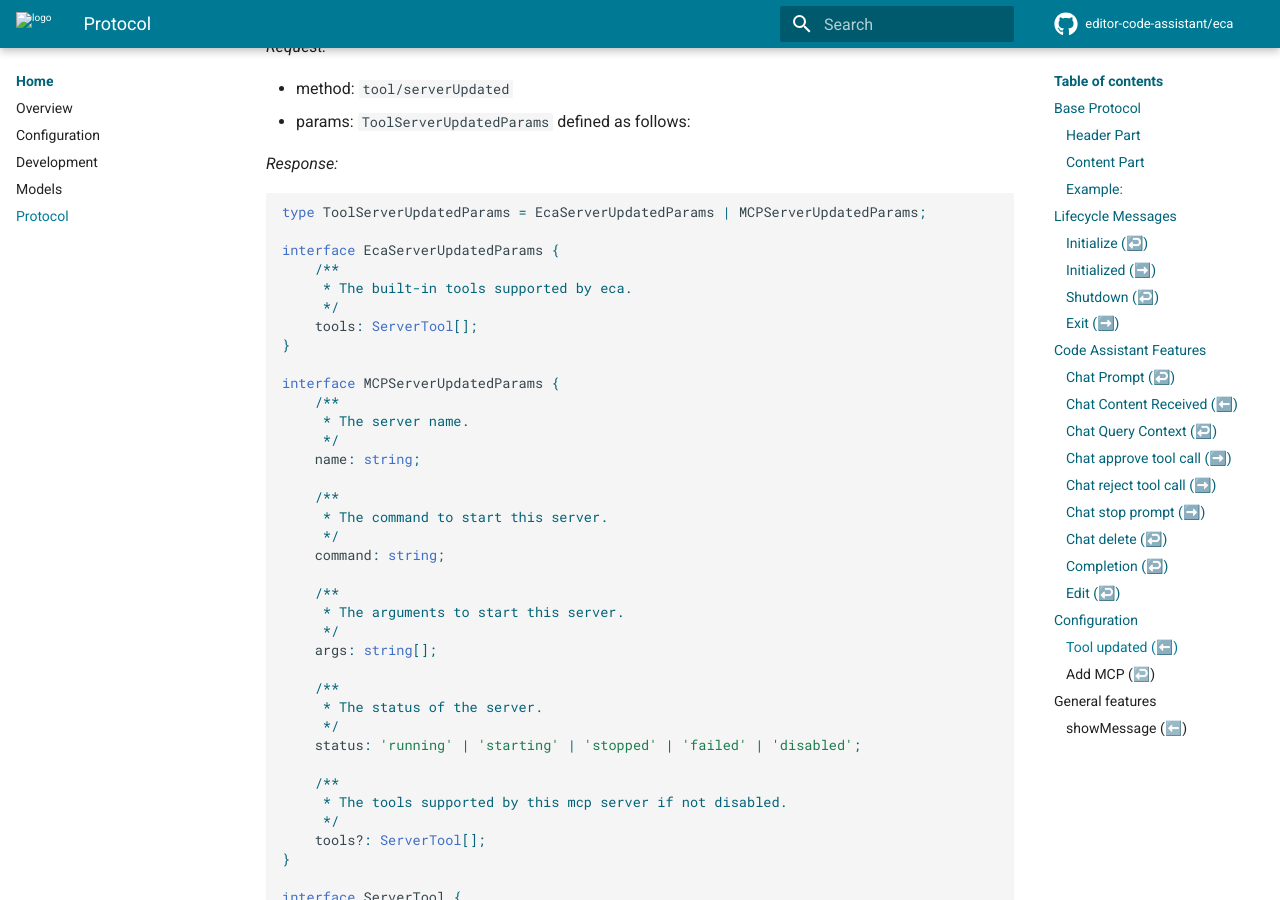
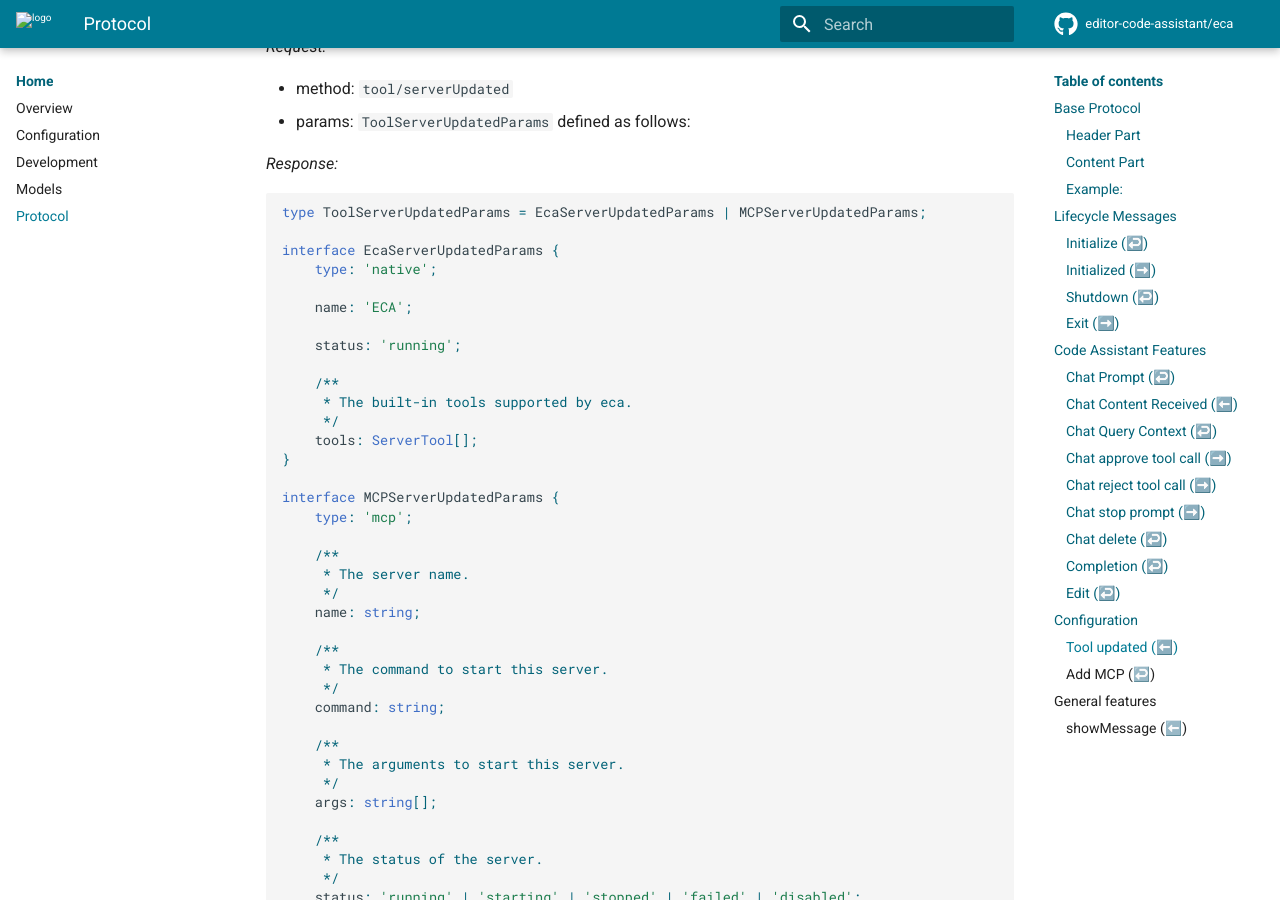
Before and after one commit to tomgeorge/eca, an MkDocs documentation site: the page built from docs/protocol.md, in a window 1280 px wide and 900 px high, scrolled down 15924 px. Built offline with MkDocs 1.6.1 and Material for MkDocs 9.7.7, drawn with Linux system fonts in a browser that asks for light colours; comment, search, counter and statistics services are not loaded.

Commit message:
include eca server with tools

```diff
--- a/docs/protocol.md
+++ b/docs/protocol.md
@@ -787,6 +787,12 @@ _Response:_
 type ToolServerUpdatedParams = EcaServerUpdatedParams | MCPServerUpdatedParams;
 
 interface EcaServerUpdatedParams {
+    type: 'native';
+
+    name: 'ECA';
+
+    status: 'running';
+
     /**
      * The built-in tools supported by eca.
      */
@@ -794,6 +800,8 @@ interface EcaServerUpdatedParams {
 }
 
 interface MCPServerUpdatedParams {
+    type: 'mcp';
+
     /**
      * The server name.
      */
```
Also changed, not shown: CHANGELOG.md (+2 -0 lines), 2 other files.
